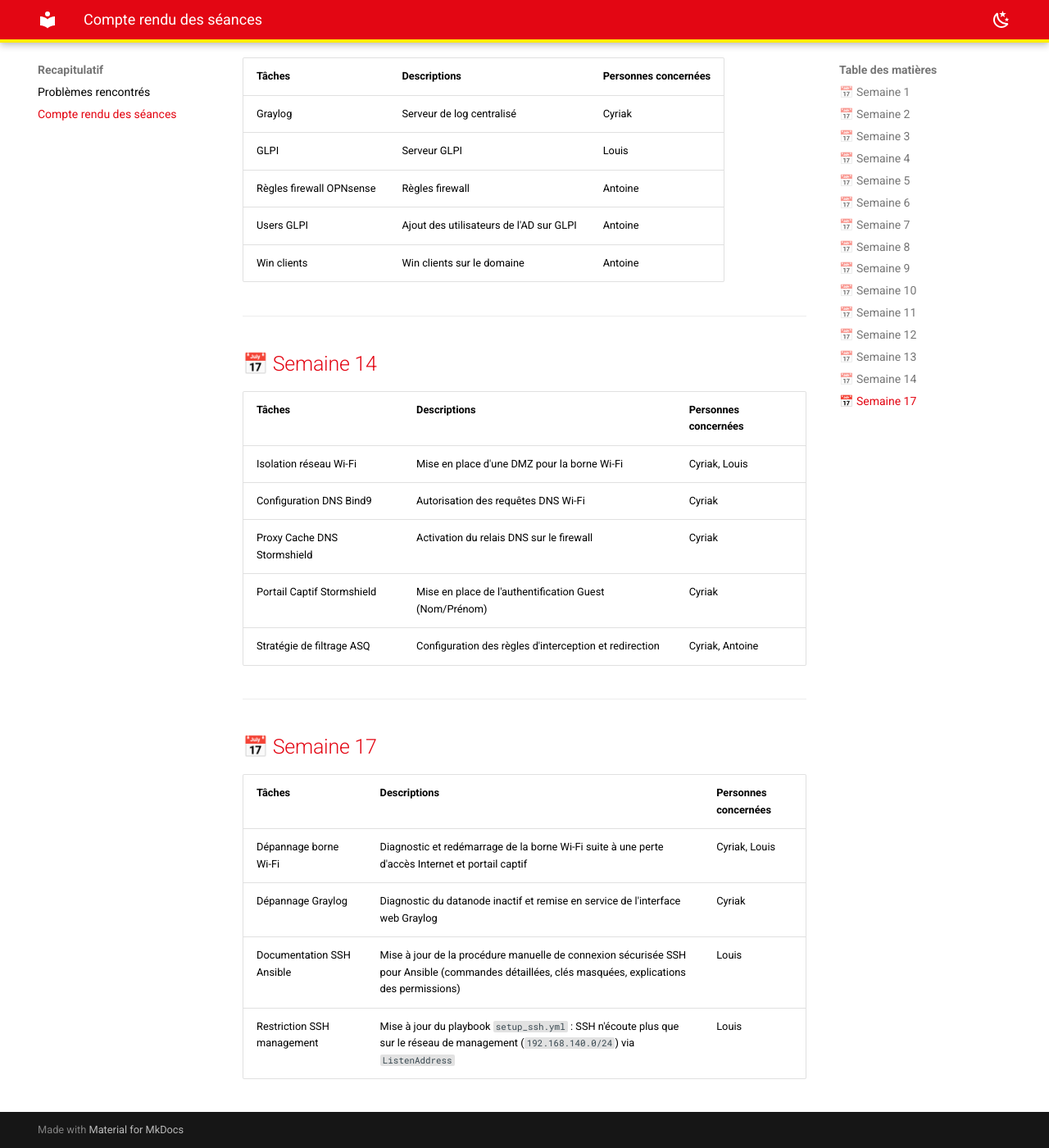
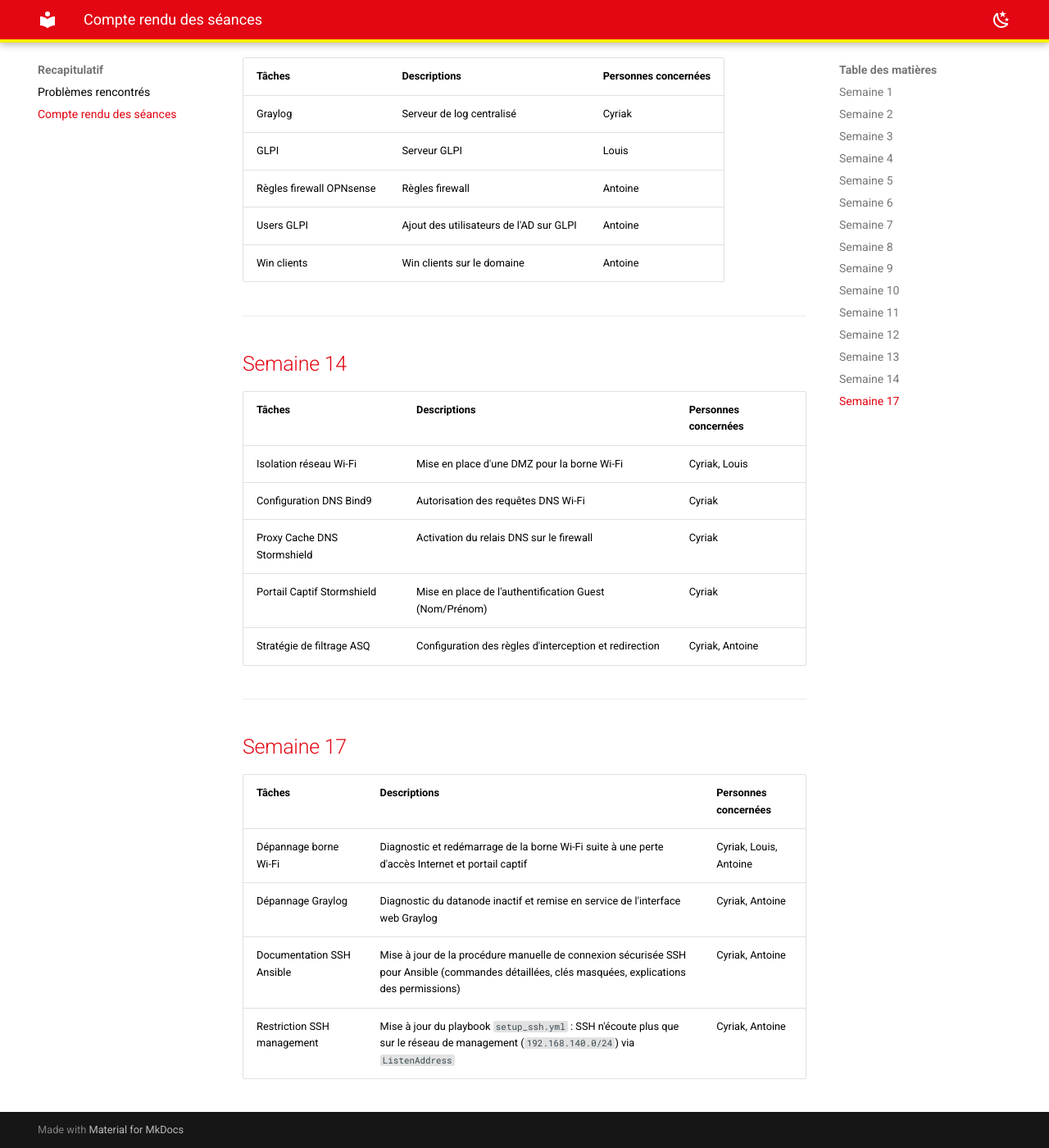
Before and after one commit to XolA-max/gp-orleans-sportludique2025-2026, an MkDocs documentation site: the page built from docs/Recapitulatif/Taches.md, in a window 1280 px wide and 1400 px high, scrolled down 5019 px. Shown: the whole window at 82% size. Built offline with MkDocs 1.6.1 and Material for MkDocs 9.7.7, drawn with Linux system fonts in a browser that asks for light colours; some of the changed text lies outside the part shown.

```diff
--- a/docs/Recapitulatif/Taches.md
+++ b/docs/Recapitulatif/Taches.md
@@ -1,6 +1,6 @@
 # Compte rendu des séances
 
-## 📅 Semaine 1
+## Semaine 1
 
 | Tâches                                  | Descriptions                                                                 | Personnes concernées       |
 |-----------------------------------------|----------------------------------------------------------------------------|----------------------------|
@@ -11,7 +11,7 @@
 
 ---
 
-## 📅 Semaine 2
+## Semaine 2
 
 | Tâches                       | Descriptions                                                                 | Personnes concernées       |
 |------------------------------|----------------------------------------------------------------------------|----------------------------|
@@ -22,7 +22,7 @@
 
 ---
 
-## 📅 Semaine 3
+## Semaine 3
 
 | Tâches                | Descriptions                                                                                                                                                  | Personnes concernées  |
 |-----------------------|--------------------------------------------------------------------------------------------------------------------------------------------------------------|-----------------------|
@@ -33,7 +33,7 @@
 
 ---
 
-## 📅 Semaine 4
+## Semaine 4
 
 | Tâches        | Descriptions                                            | Personnes concernées  |
 |---------------|--------------------------------------------------------|-----------------------|
@@ -44,7 +44,7 @@
 
 ---
 
-## 📅 Semaine 5
+## Semaine 5
 
 | Tâches             | Descriptions                                                           | Personnes concernées  |
 |--------------------|-----------------------------------------------------------------------|-----------------------|
@@ -55,7 +55,7 @@
 
 ---
 
-## 📅 Semaine 6
+## Semaine 6
 
 | Tâches         | Descriptions                                                                  | Personnes concernées |
 |----------------|------------------------------------------------------------------------------|----------------------|
@@ -66,7 +66,7 @@
 
 ---
 
-## 📅 Semaine 7
+## Semaine 7
 
 | Tâches   | Descriptions                                         | Personnes concernées |
 |----------|-----------------------------------------------------|----------------------|
@@ -78,7 +78,7 @@
 
 ---
 
-## 📅 Semaine 8
+## Semaine 8
 
 | Tâches          | Descriptions                                                                   | Personnes concernées  |
 |-----------------|-------------------------------------------------------------------------------|-----------------------|
@@ -90,7 +90,7 @@
 
 ---
 
-## 📅 Semaine 9
+## Semaine 9
 
 | Tâches                  | Descriptions                                   | Personnes concernées  |
 |-------------------------|-----------------------------------------------|-----------------------|
@@ -100,7 +100,7 @@
 
 ---
 
-## 📅 Semaine 10
+## Semaine 10
 
 | Tâches                       | Descriptions                            | Personnes concernées |
 |------------------------------|-----------------------------------------|----------------------|
@@ -112,7 +112,7 @@
 
 ---
 
-## 📅 Semaine 11
+## Semaine 11
 
 | Tâches                       | Descriptions                            | Personnes concernées |
 |------------------------------|-----------------------------------------|----------------------|
@@ -123,7 +123,7 @@
 
 ---
 
-## 📅 Semaine 12
+## Semaine 12
 
 | Tâches           | Descriptions                            | Personnes concernées |
 |------------------|-----------------------------------------|----------------------|
@@ -133,7 +133,7 @@
 
 ---
 
-## 📅 Semaine 13
+## Semaine 13
 
 | Tâches                  | Descriptions                                  | Personnes concernées |
 |-------------------------|----------------------------------------------|----------------------|
@@ -145,7 +145,7 @@
 
 ---
 
-## 📅 Semaine 14
+## Semaine 14
 
 | Tâches                       | Descriptions                            | Personnes concernées |
 |------------------------------|-----------------------------------------|----------------------|
@@ -157,11 +157,11 @@
 
 ---
 
-## 📅 Semaine 17
+## Semaine 17
 
 | Tâches                       | Descriptions                            | Personnes concernées |
 |------------------------------|-----------------------------------------|----------------------|
-| Dépannage borne Wi-Fi        | Diagnostic et redémarrage de la borne Wi-Fi suite à une perte d'accès Internet et portail captif | Cyriak, Louis |
-| Dépannage Graylog            | Diagnostic du datanode inactif et remise en service de l'interface web Graylog | Cyriak |
-| Documentation SSH Ansible    | Mise à jour de la procédure manuelle de connexion sécurisée SSH pour Ansible (commandes détaillées, clés masquées, explications des permissions) | Louis |
-| Restriction SSH management   | Mise à jour du playbook `setup_ssh.yml` : SSH n'écoute plus que sur le réseau de management (`192.168.140.0/24`) via `ListenAddress` | Louis |
+| Dépannage borne Wi-Fi        | Diagnostic et redémarrage de la borne Wi-Fi suite à une perte d'accès Internet et portail captif | Cyriak, Louis, Antoine |
+| Dépannage Graylog            | Diagnostic du datanode inactif et remise en service de l'interface web Graylog | Cyriak, Antoine |
+| Documentation SSH Ansible    | Mise à jour de la procédure manuelle de connexion sécurisée SSH pour Ansible (commandes détaillées, clés masquées, explications des permissions) | Cyriak, Antoine |
+| Restriction SSH management   | Mise à jour du playbook `setup_ssh.yml` : SSH n'écoute plus que sur le réseau de management (`192.168.140.0/24`) via `ListenAddress` | Cyriak, Antoine |
```
